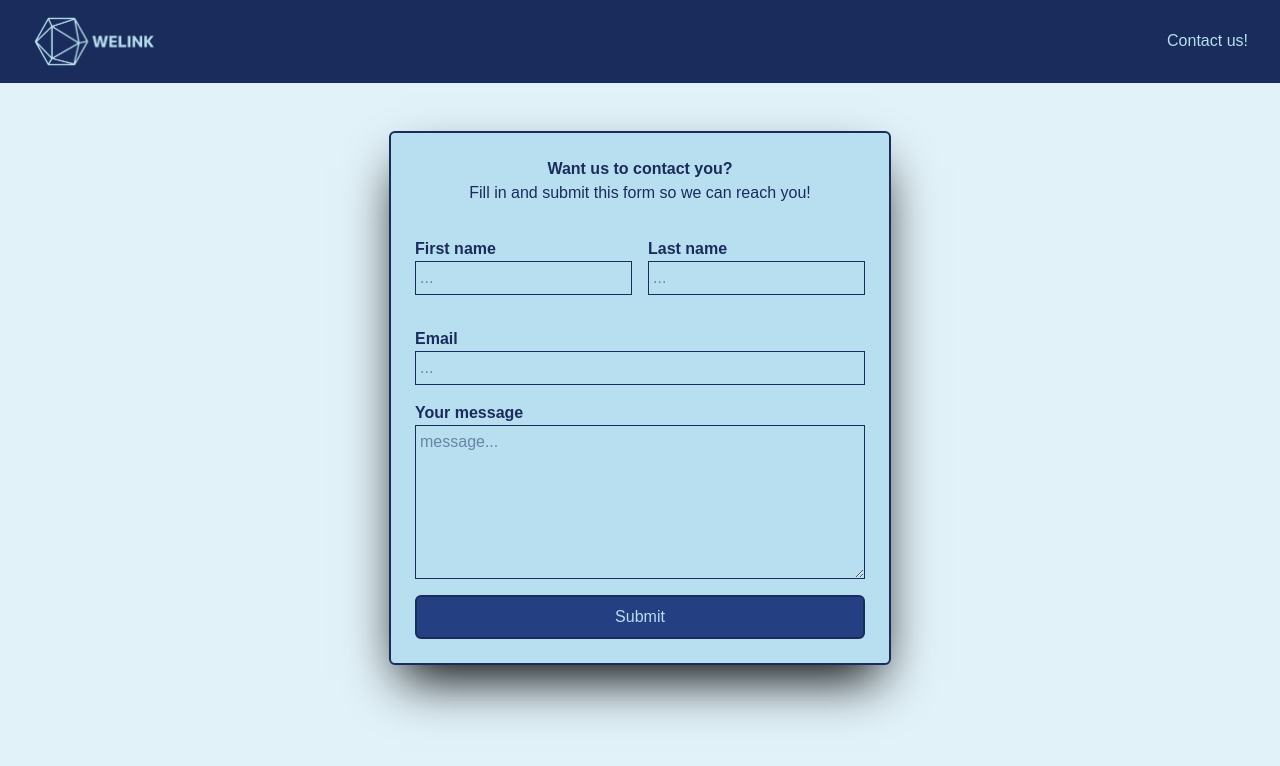
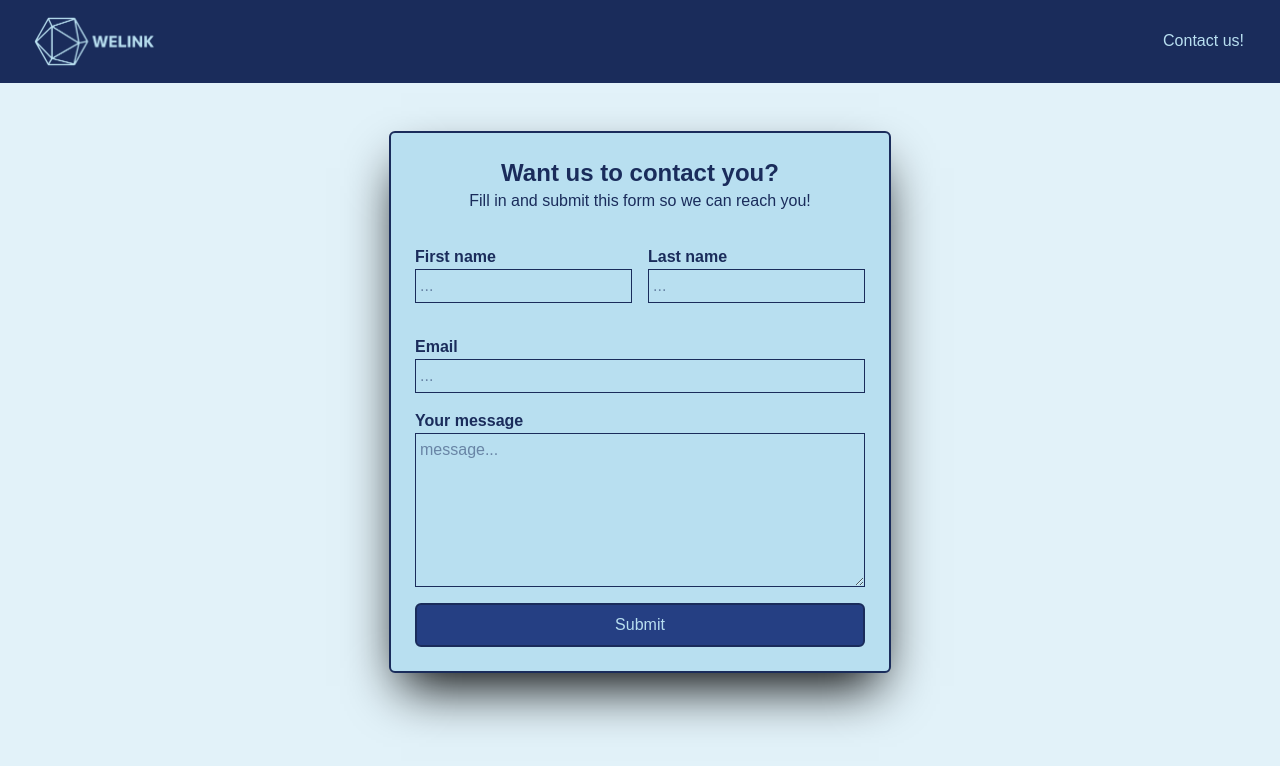
Before and after one commit to Jeroen-Schoon/contactform-poc, a Next.js app: page /contact in a window 1280 px wide. Shown: the top 766 px of the page. Built offline with nearby package versions, Linux system fonts and the light colour scheme.

Commit message:
Cleaned up code. Updated README.

```diff
--- a/app/components/FormField.tsx
+++ b/app/components/FormField.tsx
@@ -25,10 +25,10 @@ const FormField = ({
   required,
   value,
   type = "text",
-  onChange,
   isTextArea = false,
   cols,
   rows,
+  onChange,
 }: Props) => {
   return (
     <div className={className}>
@@ -42,6 +42,7 @@ const FormField = ({
           rows={rows}
           value={value}
           onChange={onChange}
+          required={required}
         />
       ) : (
         <input
@@ -49,9 +50,9 @@ const FormField = ({
           type={type}
           name={name}
           placeholder={placeholder}
-          required={required}
           value={value}
           onChange={onChange}
+          required={required}
         />
       )}
     </div>
--- a/app/components/Navbar.tsx
+++ b/app/components/Navbar.tsx
@@ -1,6 +1,5 @@
 "use client";
 
-import React, { useState } from "react";
 import Link from "next/link";
 import Image from "next/image";
 import HamburgerMenu from "./HamburgerMenu";
@@ -25,7 +24,10 @@ const Navbar = () => {
             { title: "Contact", href: "/contact" },
           ]}
         />
-        <Link href="/contact" className="max-sm:hidden">
+        <Link
+          href="/contact"
+          className="max-sm:hidden p-1 rounded-2xl hover:bg-secondary hover:text-primary hover:border-1.5"
+        >
           Contact us!
         </Link>
       </div>
--- a/app/contact/page.tsx
+++ b/app/contact/page.tsx
@@ -31,8 +31,10 @@ const ContactPage = () => {
     <main>
       <form className="flex justify-center flex-col p-6 space-y-4 bg-secondary text-primary border-2 border-primary rounded-md shadow-black shadow-2xl">
         <div className="flex flex-col justify-center items-center pb-4">
-          <h1 className="font-extrabold">Want us to contact you?</h1>
-          <h2>Fill in and submit this form so we can reach you!</h2>
+          <h1 className="text-2xl font-extrabold">Want us to contact you?</h1>
+          <h2 className="text-1xl">
+            Fill in and submit this form so we can reach you!
+          </h2>
         </div>
         <div className="flex flex-col space-y-4 sm:flex-row sm:space-x-4">
           <FormField
--- a/lambda/handler.ts
+++ b/lambda/handler.ts
@@ -43,7 +43,6 @@ export const handler = async (
     };
   }
 
-  // Simuleer verzenden (bv. via e-mailservice)
   console.log('Contactform received:', data);
 
   return {
```
Also changed, not shown: 2 other files (tests, documents, lock files or other folders).
